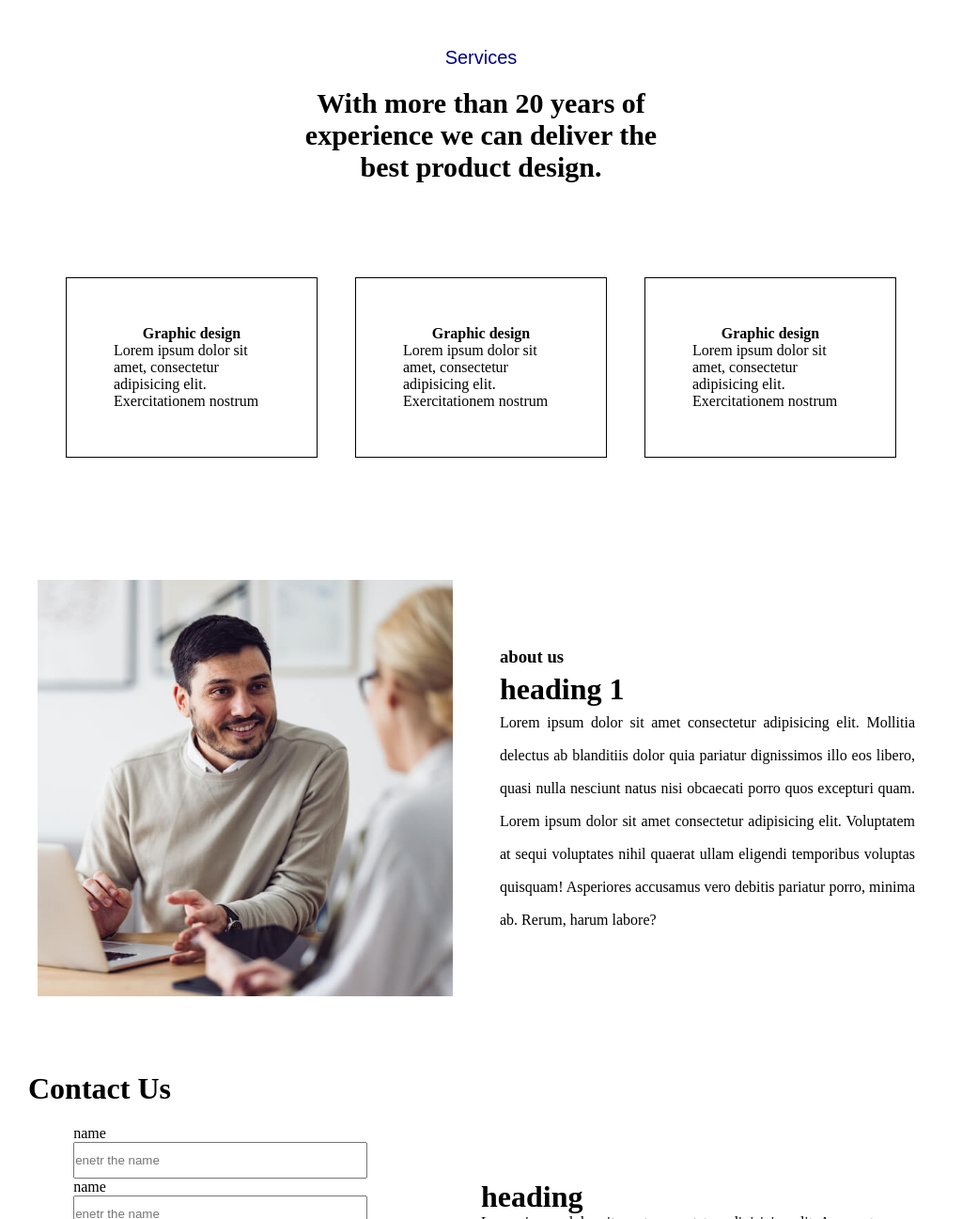
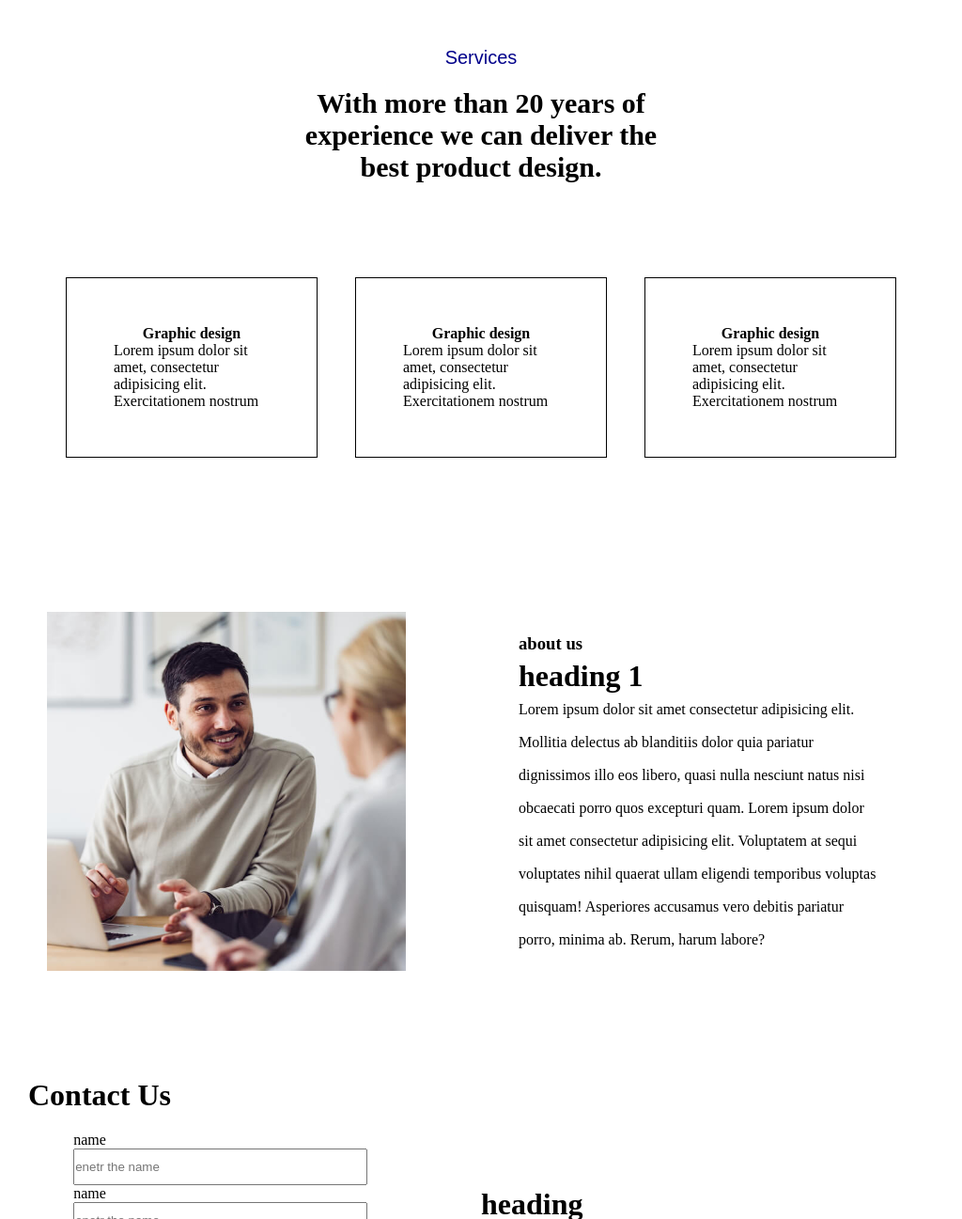
Before and after one commit to jyothi-k-g/n, a plain HTML site: page index.html in a window 1024 px wide. Shown: the top 1297 px of the page at 94% size. Drawn offline with Linux system fonts and the light colour scheme.

Commit message:
Update style.css

```diff
--- a/style.css
+++ b/style.css
@@ -39,7 +39,7 @@
 }
 .container2{
     display: flex;
-    height: 80vh;
+    height: auto;
     justify-content: center;
     align-items: center;
     margin: 30px 10px;
@@ -135,28 +135,3 @@
     margin: 10ps 0px;
 }
 }
-@media (min-width: 791px) and (max-width: 1024px){
-    .container2{
-        padding: 10px;
-        height: auto;
-    }
-    .container2 .image1{
-        width:100%;
-        padding: 20px;
-        margin: 0;
-    }
-    .container2 img{
-        max-width: 100%;
-        max-height: 90%;
-        object-fit: contain;
-    }
-    .container2 .content1{
-        width: 100%;
-        margin: 20px;
-        padding: 40px 10px;
-        text-align: justify;
-    }
-    .container2 .content1 p{
-
-    }
-}
```
